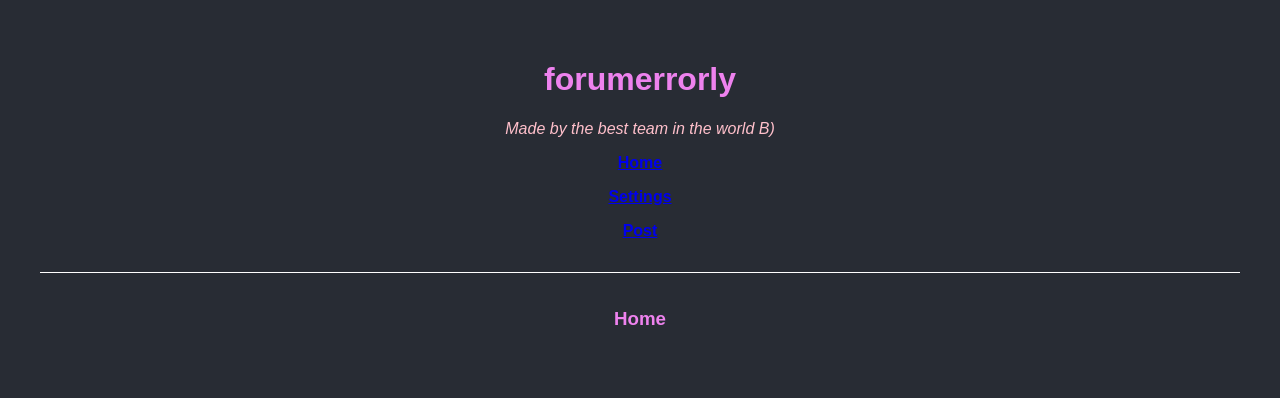
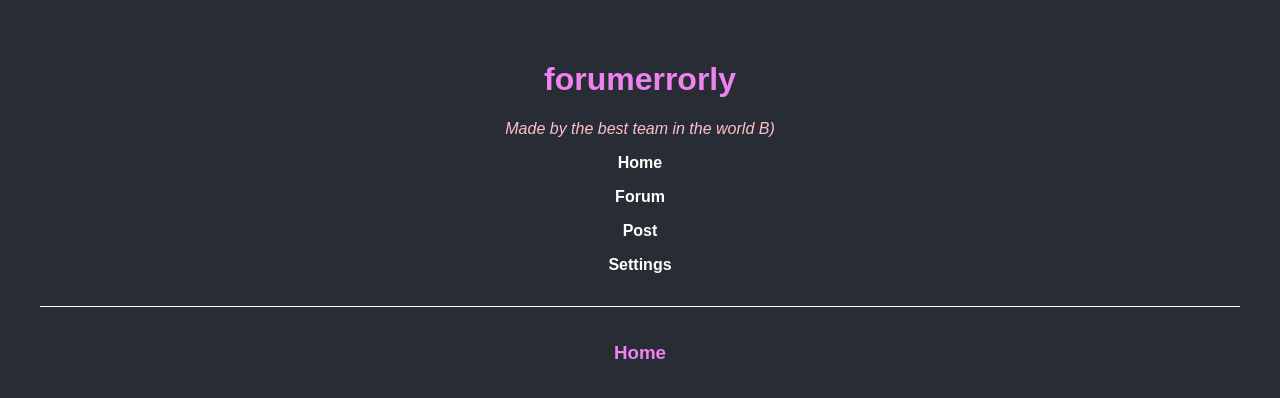
Before and after one commit to raf721/finalProject, a React (Create React App) app: page / in a window 1280 px wide. Shown: the top 398 px of the page. Built offline with nearby package versions, Linux system fonts and the light colour scheme.

Commit message:
Changed the links so that it stays the same color and there's no underline

```diff
--- a/src/App.js
+++ b/src/App.js
@@ -32,13 +32,36 @@ import {Outlet, Link} from "react-router-dom";
       }}
       >
         <p style={{color:"white"}}>
-          <Link to = "/"><b>Home</b></Link>
+          <Link to = "/" style = {{
+            color: "white",
+            textDecoration: 'none'
+          }}>
+            <b>Home</b>
+          </Link>
         </p>
         <p style={{color:"white"}}>
-          <Link to = "/Settings"><b>Settings</b></Link>
+          <Link to = "/Forum" style = {{
+            color: "white",
+            textDecoration: 'none'
+          }}>
+            <b>Forum</b>
+          </Link>
         </p>
         <p style={{color:"white"}}>
-          <Link to = "/Post"><b>Post</b></Link>
+          <Link to = "/Post" style = {{
+            color: "white",
+            textDecoration: 'none'
+          }}>
+            <b>Post</b>
+          </Link>
+        </p>
+        <p style={{color:"white"}}>
+          <Link to = "/Settings" style = {{
+            color: "white",
+            textDecoration: 'none'
+          }}>
+            <b>Settings</b>
+          </Link>
         </p>
       </nav>
       <Outlet />
```
